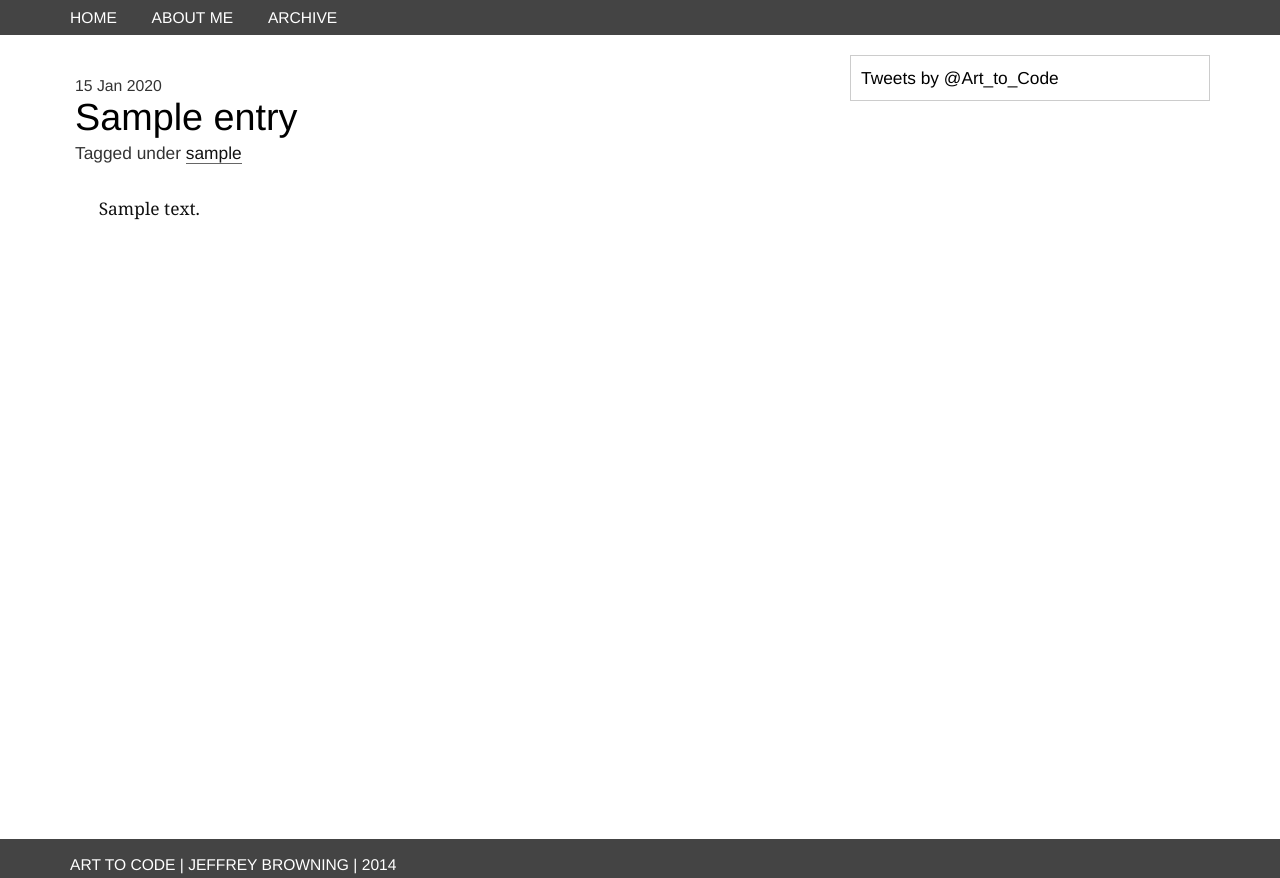
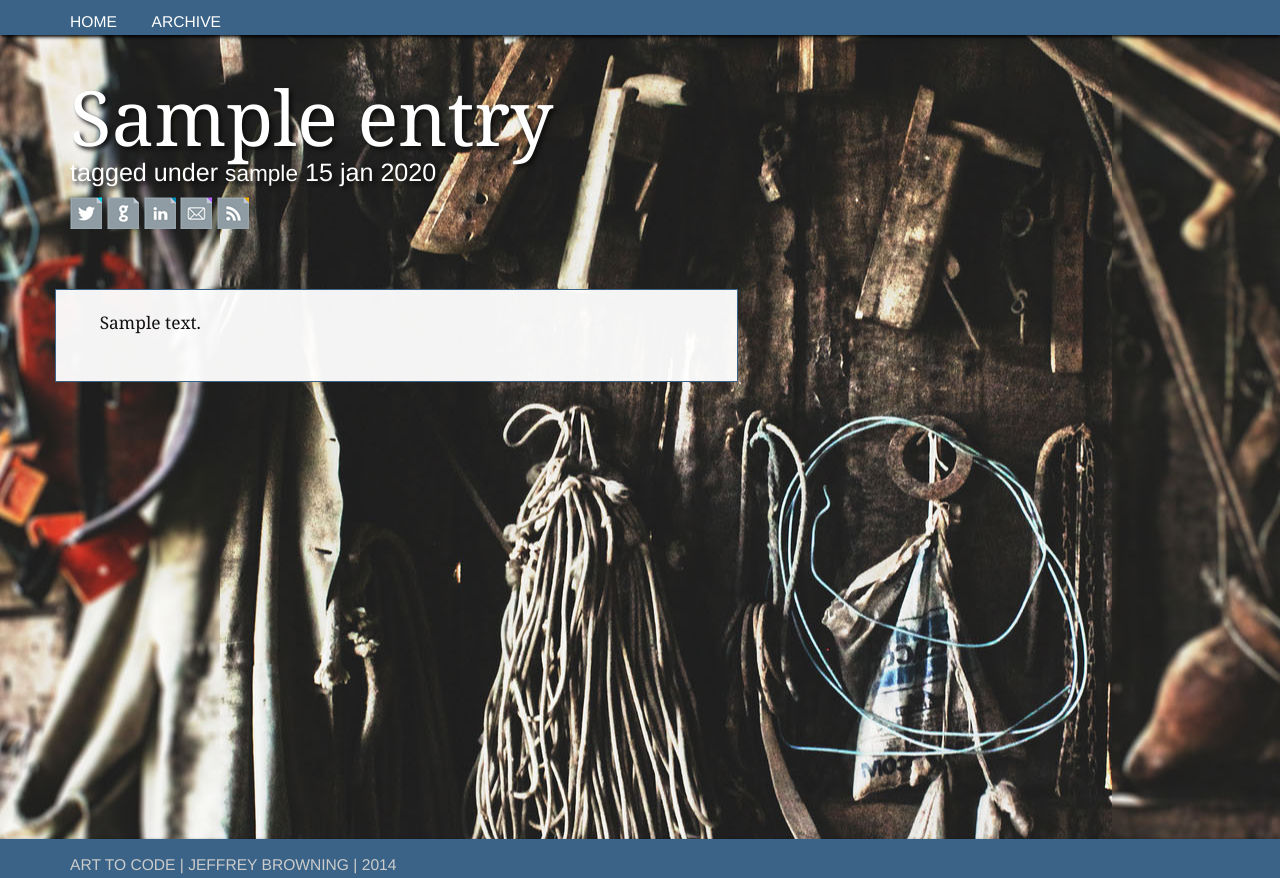
Before and after one commit to jeffreybrowning/blog, a Django app: a page that uses blog/templates/blog/base.html in a window 1280 px wide. Run offline with Django 3.2, Linux system fonts and the light colour scheme; tables that the repository leaves empty hold one stand-in row (values such as "Sample post"); parts of the project's set-up code (start-up, migrations or seed data) failed here and were passed over; some libraries are stand-ins or nearby versions.

Commit message:
adds background image, changes entry, removes about me

```diff
--- a/blog/static/blog/style.css
+++ b/blog/static/blog/style.css
@@ -1,25 +1,17 @@
-@import url(http://fonts.googleapis.com/css?family=PT+Serif:400,700,400italic);
-@import url(http://fonts.googleapis.com/css?family=Lato:100,300,400,700,900,100italic,300italic,400italic,700italic,900italic);
-
 html, body {
-    padding: 0;
-    margin: 0;
     font-family: "Helvetica";
     font-size: 13pt;
     height: 100%;
+    margin: 0;
+    padding: 0;
 }
 
-#wrap {
-    min-height:100%;
-}
-
-#main {
-    overflow:auto;
-    padding-bottom: 2.5em;  /* must be same height as the footer */
-
+html {
+    background: url('garage.jpg') no-repeat center center fixed;
 }
 
 body {
+    background-color: transparent;
 }
 
 em {
@@ -62,28 +54,28 @@ h1 {
 }
 
 h2 {
-	font-weight: 400;
-	font-size: 164%;
-    margin-bottom: 1em;
+    font-size: 164%;
+    font-weight: 400;
+    margin-bottom: .3em;
     margin-top: 1em;
 }
 
 h3 {
+    font-size: 145%;
     font-weight: 300;
-	font-size: 145%;
 }
 
 h4 {
     font-weight: bold;
 }
 p {
-	font-family: "Georgia";
-	text-indent: 23.7px;
-	text-align: left;
-	text-rendering: opximizeLegibility;
-	line-height: 1.4em;
     color: #111;
+    font-family: "Georgia";
     font-weight: 300;
+    line-height: 1.4em;
+    text-align: left;
+    text-indent: 23.7px;
+    text-rendering: opximizeLegibility;
 }
 
 p + p {
@@ -116,16 +108,47 @@ ul {
 a {
     color: black;
 }
+
+/* DIV IDS*/
+
+#wrap {
+    min-height:100%;
+}
+
+#main {
+    overflow:auto;
+    padding-bottom: 2.5em;  /* must be same height as the footer */
+}
+
+#masthead, #footer {
+    background-color: #3A6387;
+    box-shadow: 0px 2px 3.5px black;
+    font-weight: 300;
+    position: relative;
+    text-transform: uppercase;
+    width: 100%;
+}
+
+#masthead a, #footer {
+    color: #fff;
+    font-size: 90%;
+    padding: 15px;
+}
+
+#masthead {
+    height: 2em;
+    padding-top: .5em;
+}
+
 #jumbotron {
+/*    background-image: url('wood_background.jpg'); */
+    height: 13.5em;
     width: 100%;
-    height: 13.5em;
-    box-shadow: 0px 1px 3.5px #666;
-    background-image: url('wood_background.jpg');
 }
 
 #jumbotron p {
+    color: #fff;
     text-indent: 0px;
-    color: #fff;
 }
 
 #jumbotron h1 {
@@ -133,24 +156,34 @@ a {
     font-size: 440%;
 }
 
+#jumbotron a {
+    color: #fff;
+    font-size: 90%;
+}
+
 #jumbotron .container {
+    color: #fff;
+    padding-top: 40px;
+    text-shadow: 3px 3px 4px #0D0D0D;
     vertical-align: bottom;
-    padding-top: 40px;
-    color: #fff;
-    text-shadow: 3px 3px 4px #0D0D0D;
 }
 
 #entry-content {
+    background-color:rgba(255,255,255,.95);
+    border: 1px solid #3A6387;
+    margin-top: 20px;
     padding: 10px;
-    margin-top: 20px;
-    background-color: #fff;
+}
+
+.side-content {
+    margin-top: 35px;
 }
 
 .side-entry {
-    background-color: #fff;
+    background-color:rgba(255,255,255,.95);
     border: 1px solid #ccc;
+    margin-top: 20px;
     padding: 10px;
-    margin-top: 20px;
 }
 
 .side-entry h3 {
@@ -161,31 +194,26 @@ a {
     margin-top: 0;
 }
 
-.masthead, .footer {
-    text-transform: uppercase;
-    font-weight: 300;
-    background-color: #444;
-    width: 100%;
+.about-me {
+    margin: 10px;
 }
 
-.masthead a, .footer {
-    color: #fff;
-    padding: 15px;
-    font-size: 90%;
+.about-me p {
+    font-family: "Courier";
+    line-height: 1.2em;
+    font-size: 11pt;
 }
 
-.masthead {
-    height: 2em;
-    padding-top: .3em;
+#footer {
+    color: #ccc;
+    clear:both;
+    height: 2.5em;
+    margin-bottom: 0;
+    margin-top: 2.5em; /* negative value of footer height */
+    position: relative;
 }
 
-.footer {
-    margin-bottom: 0;
-    height: 2.5em;
-    position: relative;
-    margin-top: 2.5em; /* negative value of footer height */
-    clear:both;
-}
+/* INLINE STYLES */
 
 .tags {
     font-size: 100%;
@@ -206,10 +234,10 @@ a {
 
 .endless_more,
 .link {
+    color:black;
     display: inline;
+    text-decoration: none;
     transition: all 0.3s ease-out;
-    text-decoration: none;
-    color:black;
 }
 
 .link:hover {
@@ -218,11 +246,10 @@ a {
 }
 
 .link-body {
+    color: #777;
     display: inline;
+    text-decoration: none;
     transition: all 0.3s ease-out;
-    /* Font styles */
-    text-decoration: none;
-    color: #777;
 }
 
 .link-body {
@@ -282,10 +311,10 @@ a {
 .facebook-icon:before,
 .rss-icon:before,
 .github-icon:before {
+    bottom: 0px;
+    left: 0px;
+    opacity: 1;
     position: absolute;
-    left: 0px;
-    bottom: 0px;
-    opacity: 1;
     -moz-transition: opacity .25s; /* Firefox */
     -webkit-transition: opacity .25s; /* Safari and Chrome */
     -o-transition: opacity .25s; /* Opera */
--- a/blog/templates/blog/about_me.html
+++ b/blog/templates/blog/about_me.html
@@ -28,6 +28,11 @@
 			<p>This blog has been built from the ground up in postgreSQL, Django, HTML, CSS, and JavaScript. For more information, visit the first blog post (insert link) in a series on how to start from absolute scratch (on a Windows machine, to boot).</p>
 		</article>
 	</section>
+	<section class="col-md-4 col-md-offset-1 hidden-xs hidden-sm side-content">
+		<h3> This is some text </h3>
+
+
+	</section>
 </section>
 
 {% endfor %}
--- a/blog/templates/blog/base.html
+++ b/blog/templates/blog/base.html
@@ -10,11 +10,10 @@
     <body>
 	    <section id="wrap">
 	    	<section id="main">
-		    	<section class="masthead">
+		    	<section id="masthead">
 		    		<section class="container">
 		    			<section class="row">
 							<a href="{% url 'index' %}" class="link">Home</a>
-							<a href="{% url 'about_me' %}" class="link">About&nbsp;Me</a>
 							<a href="{% url 'archive' %}" class="link">Archive</a>
 						</section>
 					</section>
@@ -28,8 +27,7 @@
 
 			</section>
 		</section>
-			{% block navtable %}
-			<section class="footer">
+			<section id="footer">
 				<section class="container">
 					<section class="row">
 						<section class="col-sm-7">
@@ -38,7 +36,6 @@
 					</section>
 				</section>
 			</section>
-			{% endblock %}
 
     </body>
 
--- a/blog/templates/blog/entry.html
+++ b/blog/templates/blog/entry.html
@@ -1,11 +1,30 @@
 {% extends "blog/base.html" %}
 {% load django_markdown %}
+
+{% block jumbotron %}
+<section id="jumbotron">
+	<section class="container">
+		<h1 style="margin-bottom:0;">{{object.title}}</h1>
+		<h3 style="text-transform:lowercase;">Tagged under
+				{% for tag in object.tags.all %}
+					<a href='{% url "tag_index" tag=tag.slug %}' class='link'>{{tag.slug}}</a>
+					{% if not forloop.last %}//
+					{% endif%}
+				{% endfor %}  {{object.created|date:"d M Y"}}</h3>
+		<a href="https://twitter.com/Art_to_Code" target="_blank" class="twitter-icon"></a>
+		<a href="https://github.com/jeffreybrowning" target="_blank" class="github-icon"></a>
+		<a href="http://www.linkedin.com/pub/jeffrey-browning/49/636/a30/" target="_blank" class="linkedin-icon"></a>
+		<a href="mailto:jeffbrowning05@gmail.com?subject=Blog comment" target="_blank" class="email-icon"></a>
+		<a href="{% url 'feed' %}" rel="alternate" type="application/rss+xml" title="Art to Code Blog Feed" target="_blank" class="rss-icon"></a>
+	</section>
+</section>
+{% endblock %}
 
 {% block content %}
 <section class="row">
 	<section id='entry-content' class="col-sm-7">
 		<article class="post">
-			<section class="date">{{ object.created| date:"d M Y" }}</section>
+<!--			<section class="date">{{ object.created| date:"d M Y" }}</section>
 			<h1><a href="{% url 'entry_detail' slug=object.slug %}" class="link">{{ object.title }}</a></h1>
 			<section class="tags">Tagged under
 				{% for tag in object.tags.all %}
@@ -13,11 +32,11 @@
 					{% if not forloop.last %}//
 					{% endif%}
 				{% endfor %}
-			</section>
+			</section> -->
 			<p>{{object.body|markdown}}</p>
 		</article>
 	</section>
-	<section class="col-sm-4 col-sm-offset-1 side-content">
+	<section class="col-sm-4 col-sm-offset-1 side-content" style="margin-top:0px;">
 		{% if object.get_next != False %}
 		<section class="side-entry">
 			<section class="next-entry">
@@ -34,15 +53,6 @@
 			</section>
 		</section>
 		{% endif %}
-		<section class="side-entry">
-			<a class="twitter-timeline" href="https://twitter.com/Art_to_Code" data-widget-id="500351040785358848">Tweets by @Art_to_Code</a>
-		</section>
 	</section>
-  <script>!function(d,s,id){var js,fjs=d.getElementsByTagName(s)[0],p=/^http:/.test(d.location)?'http':'https';
-	if(!d.getElementById(id)){js=d.createElement(s);
-		js.id=id;
-		js.src=p+"://platform.twitter.com/widgets.js";
-		fjs.parentNode.insertBefore(js,fjs);}}(document,"script","twitter-wjs");
-	</script>
 </section>
 {% endblock %}
--- a/blog/templates/blog/tag.html
+++ b/blog/templates/blog/tag.html
@@ -4,7 +4,9 @@
 
 
 {% block content %}
-<nav>Posts&nbsp;Tagged<br>with&nbsp;{{tag}}</nav>
+<section class="row">
+	<section id='entry-content' class="col-sm-7">
+		<h1>Posts&nbsp;Tagged with&nbsp;{{tag}}</h1>
 		{% for object in entries %}
 			<article class="post">
 			<section class="date">{{ object.created| date:"d M Y" }}</section>
@@ -19,4 +21,6 @@
 			<p>{{object.body|markdown|truncatewords:150}}</p>
 			</article>
 		{% endfor %}
+	</section>
+</section>
 {% endblock %}
--- a/blog/urls.py
+++ b/blog/urls.py
@@ -7,7 +7,7 @@ from models import Entry
 
 urlpatterns = patterns('',
     url(r'^$', views.blog_index, name="index"),
-    url(r'^about-me/', views.about_me, name="about_me"),
+#    url(r'^about-me/', views.about_me, name="about_me"),
     url(r'^archive/', views.archive_index, name="archive"),
     url(r'^feed/', feed.Posts(), name="feed"),
     url(r'^tags/(?P<tag>\S+)$', views.tag_index, name="tag_index"),
```
Also changed, not shown: other parts of blog/static/blog/style.css (+23 -21 lines), blog/templates/blog/index.html (+10 -3 lines), blog/static/blog/bricks.JPG (added), blog/static/blog/garage.jpg (added), blog/static/blog/profile.jpg (added), blog/static/blog/sparkler.jpg, 1 other file. Lines whose indentation alone changed are shown as unchanged.
